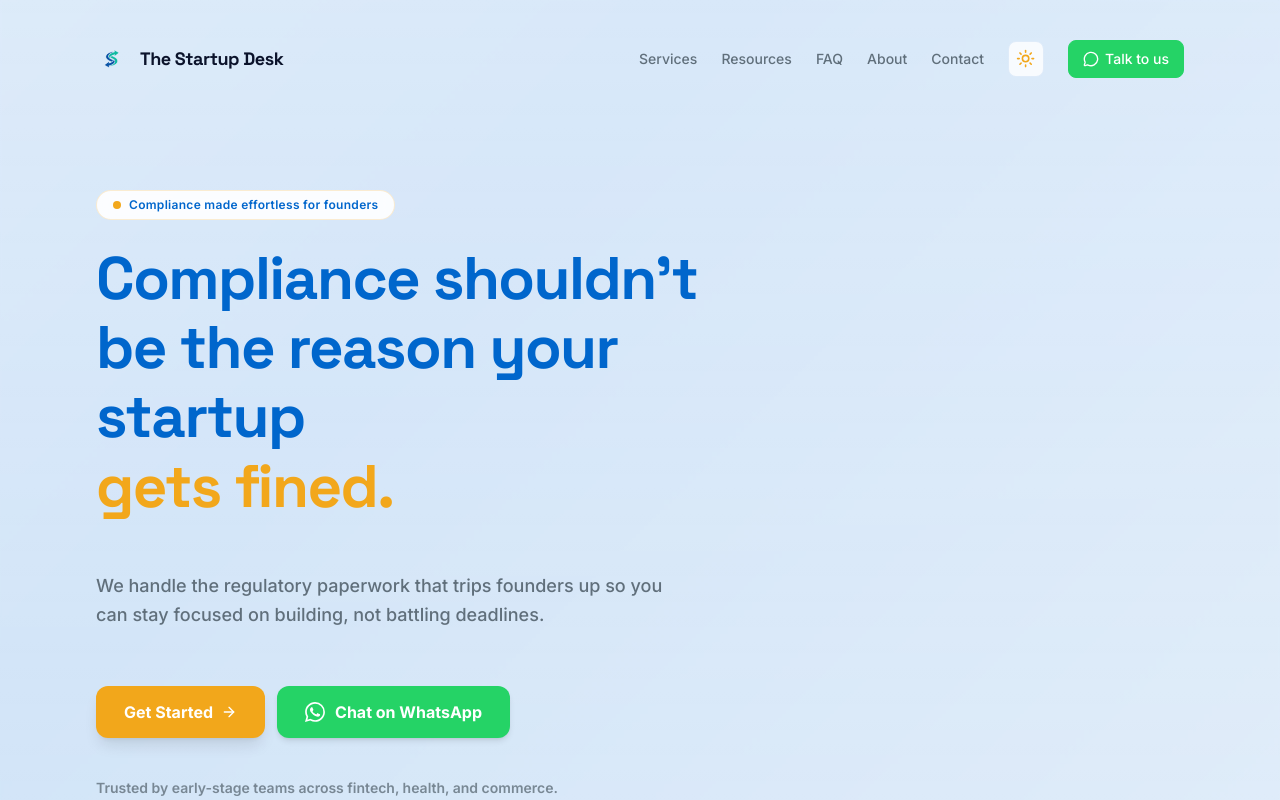
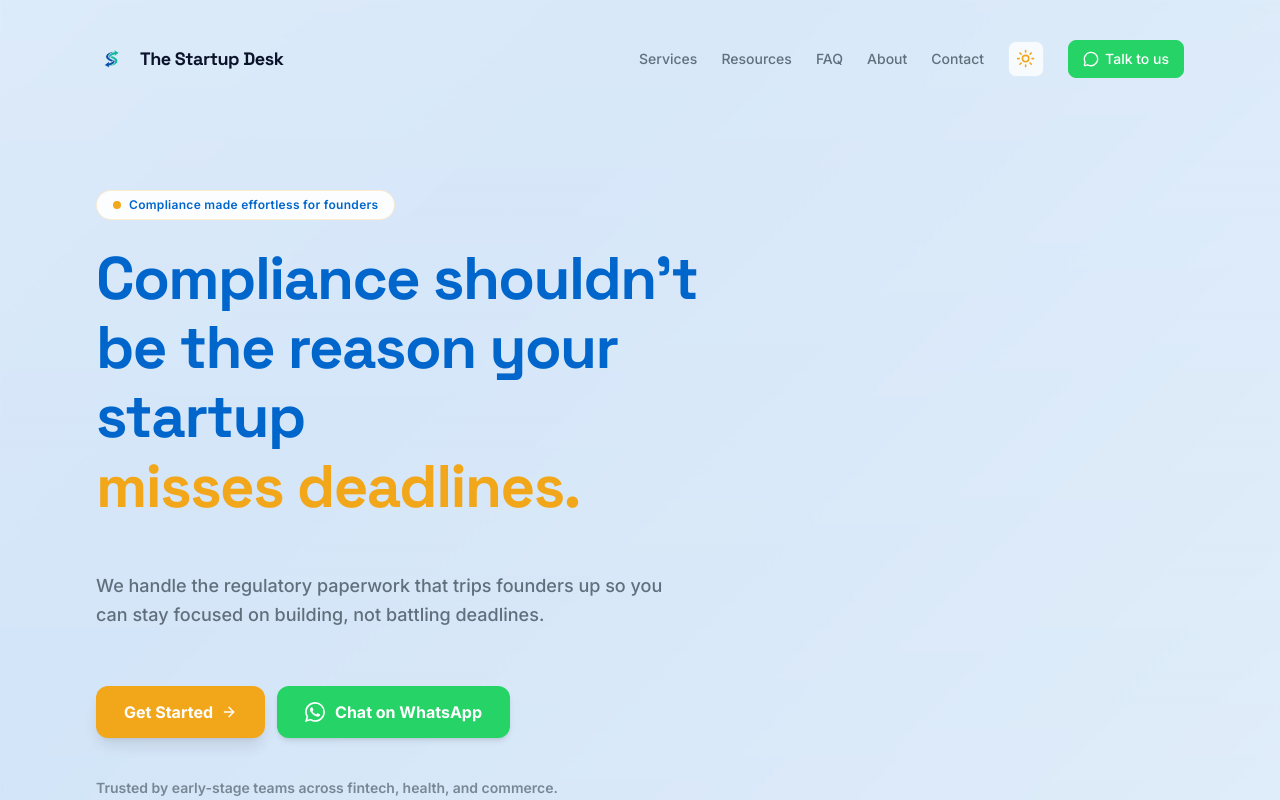
Before and after one commit to Tosin2513/The-Start-up-Desk-, a Next.js app: page / in a window 1280 px wide. Shown: the top 800 px of the page. Built offline with nearby package versions, Linux system fonts and the light colour scheme.

Commit message:
Update hero.tsx

```diff
--- a/components/hero.tsx
+++ b/components/hero.tsx
@@ -24,25 +24,37 @@ export function Hero() {
               <span className="h-2 w-2 rounded-full bg-accent animate-pulse" />
               Compliance made effortless for founders
             </span>
-
 <h1
   className="animate-fade-in-up font-display text-4xl font-extrabold tracking-tight sm:text-5xl lg:text-6xl leading-[1.15] text-primary"
   style={{ animationDelay: "190ms" }}
 >
   Compliance shouldn&apos;t be the reason your startup{" "}
-              {/* Isolated sliding block container with strict alignment and hardware acceleration */}
-              <span className="inline-flex h-[1.2em] flex-col overflow-hidden align-bottom relative translation-all duration-500 ease-in-out will-change-transform">
+  {/* Modern, self-contained keyframe engine */}
+  <span className="inline-flex h-[1.2em] flex-col overflow-hidden align-bottom relative font-extrabold">
     <span
-                  className="animate-word-slide flex flex-col text-left text-accent"
-                  style={{ transform: "translateZ(0)" }}
+      className="flex flex-col text-left text-accent"
+      style={{
+        animation: "slideWords 8s cubic-bezier(0.76, 0, 0.24, 1) infinite"
+      }}
     >
       <span className="block h-[1.2em] leading-[1.2em]">gets fined.</span>
       <span className="block h-[1.2em] leading-[1.2em]">stalls growth.</span>
       <span className="block h-[1.2em] leading-[1.2em]">loses momentum.</span>
       <span className="block h-[1.2em] leading-[1.2em]">misses deadlines.</span>
+      <span className="block h-[1.2em] leading-[1.2em]">gets fined.</span>
     </span>
+    <style jsx global>{`
+      @keyframes slideWords {
+        0%, 20% { transform: translateY(0); }
+        25%, 45% { transform: translateY(-1.2em); }
+        50%, 70% { transform: translateY(-2.4em); }
+        75%, 95% { transform: translateY(-3.6em); }
+        100% { transform: translateY(-4.8em); }
+      }
+    `}</style>
   </span>
 </h1>
+
 
             <p
               className="animate-fade-in-up mt-6 max-w-xl text-lg leading-relaxed text-muted-foreground font-medium"
```
Lines whose indentation alone changed are shown as unchanged.
